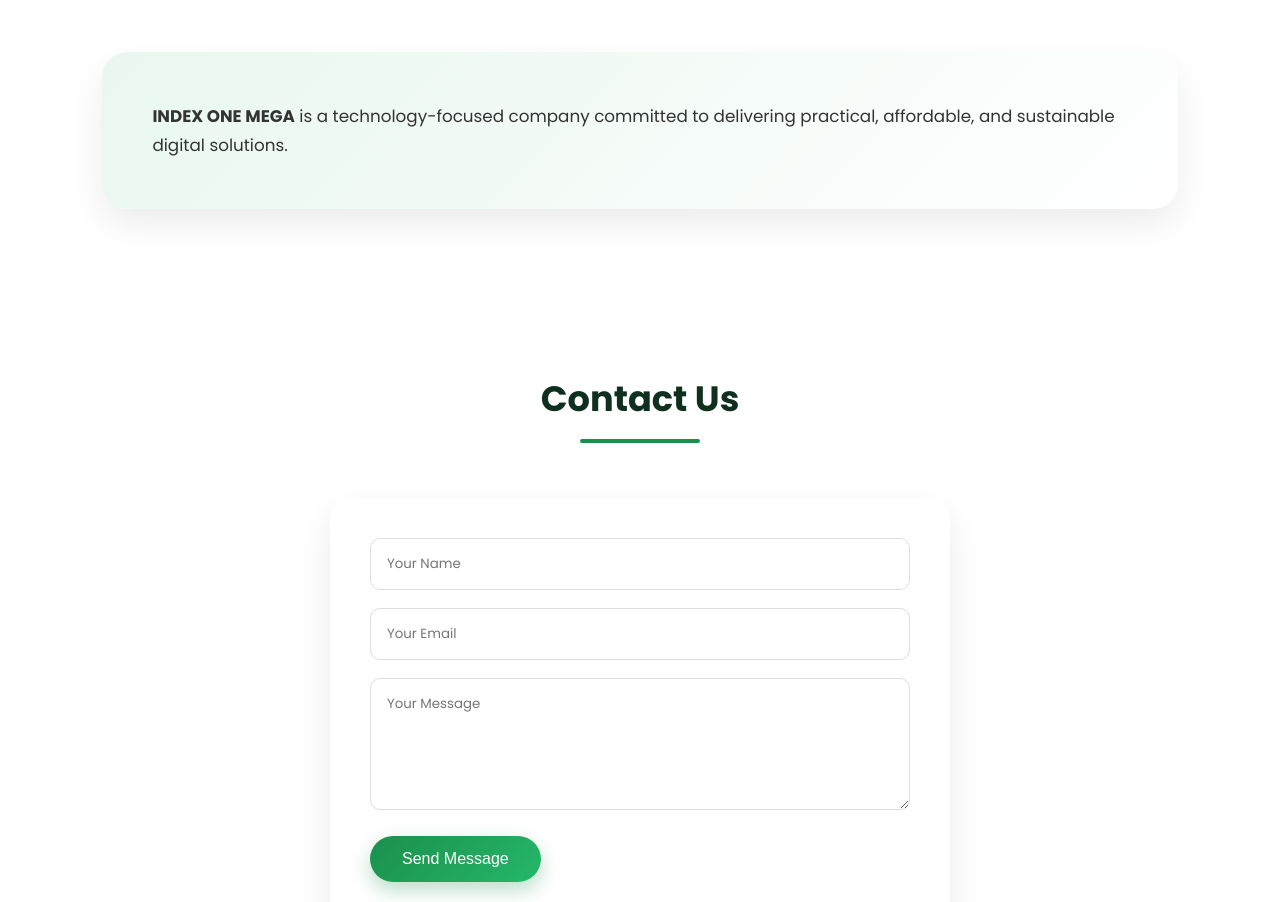
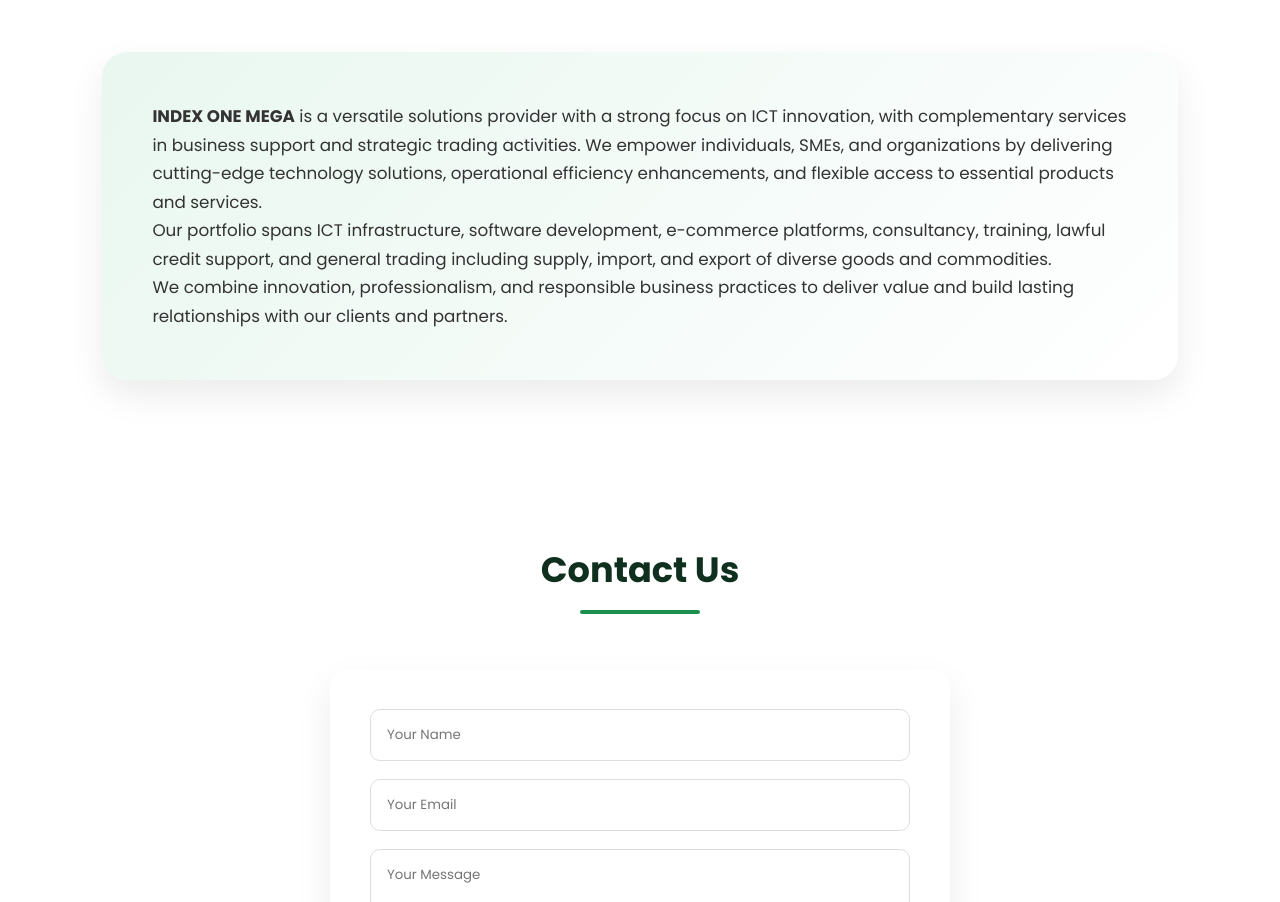
Before and after one commit to Japhos/INDEX-ONE-MEGA, a plain HTML site: page index.html in a window 1280 px wide. Shown: the part 1882-2784 px from the top of the page. Drawn offline with Linux system fonts and the light colour scheme.

Commit message:
Update index.html

```diff
--- a/index.html
+++ b/index.html
@@ -293,7 +293,9 @@
 <section id="about">
   <div class="section-title"><h3>About Us</h3></div>
   <div class="about">
-    <p><strong>INDEX ONE MEGA</strong> is a technology-focused company committed to delivering practical, affordable, and sustainable digital solutions.</p>
+    <p><strong>INDEX ONE MEGA</strong> is a versatile solutions provider with a strong focus on ICT innovation, with complementary services in business support and strategic trading activities. We empower individuals, SMEs, and organizations by delivering cutting-edge technology solutions, operational efficiency enhancements, and flexible access to essential products and services.</p>
+    <p>Our portfolio spans ICT infrastructure, software development, e-commerce platforms, consultancy, training, lawful credit support, and general trading including supply, import, and export of diverse goods and commodities.</p>
+    <p>We combine innovation, professionalism, and responsible business practices to deliver value and build lasting relationships with our clients and partners.</p>
   </div>
 </section>
 
```
